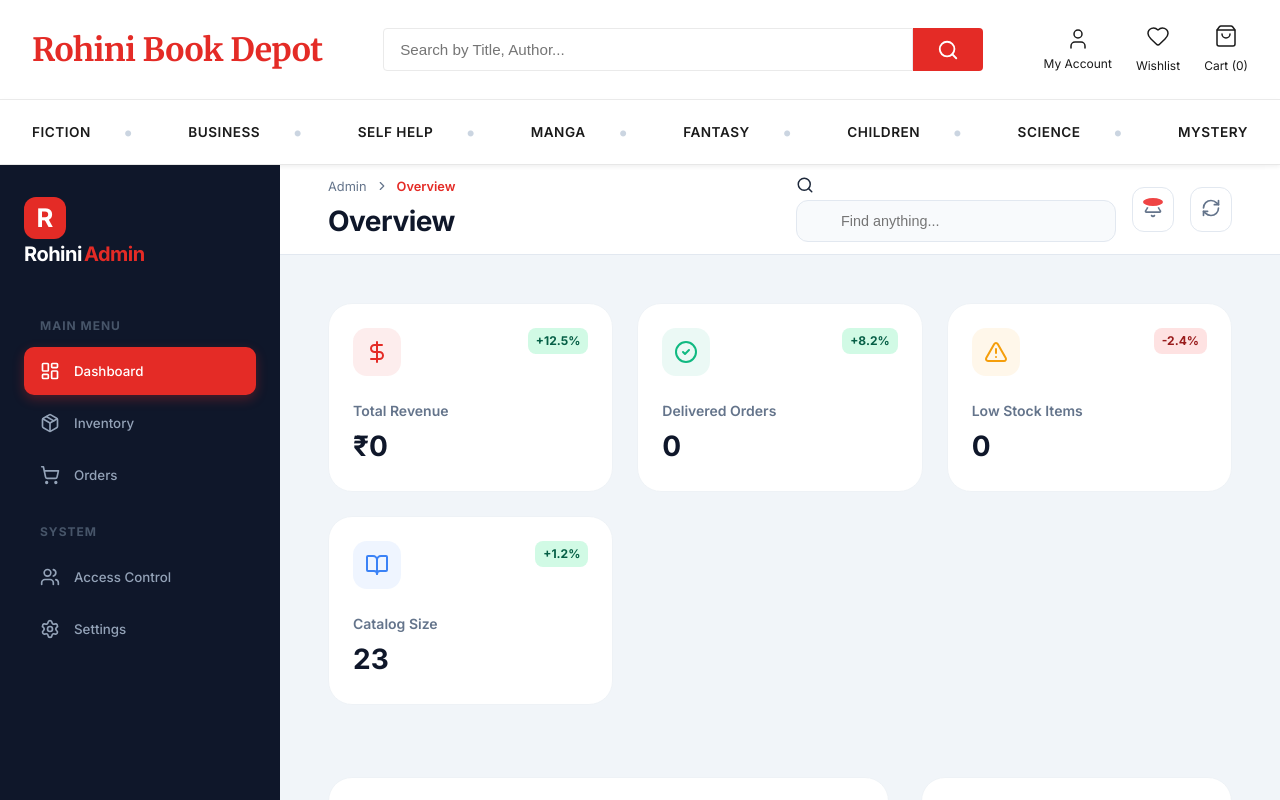
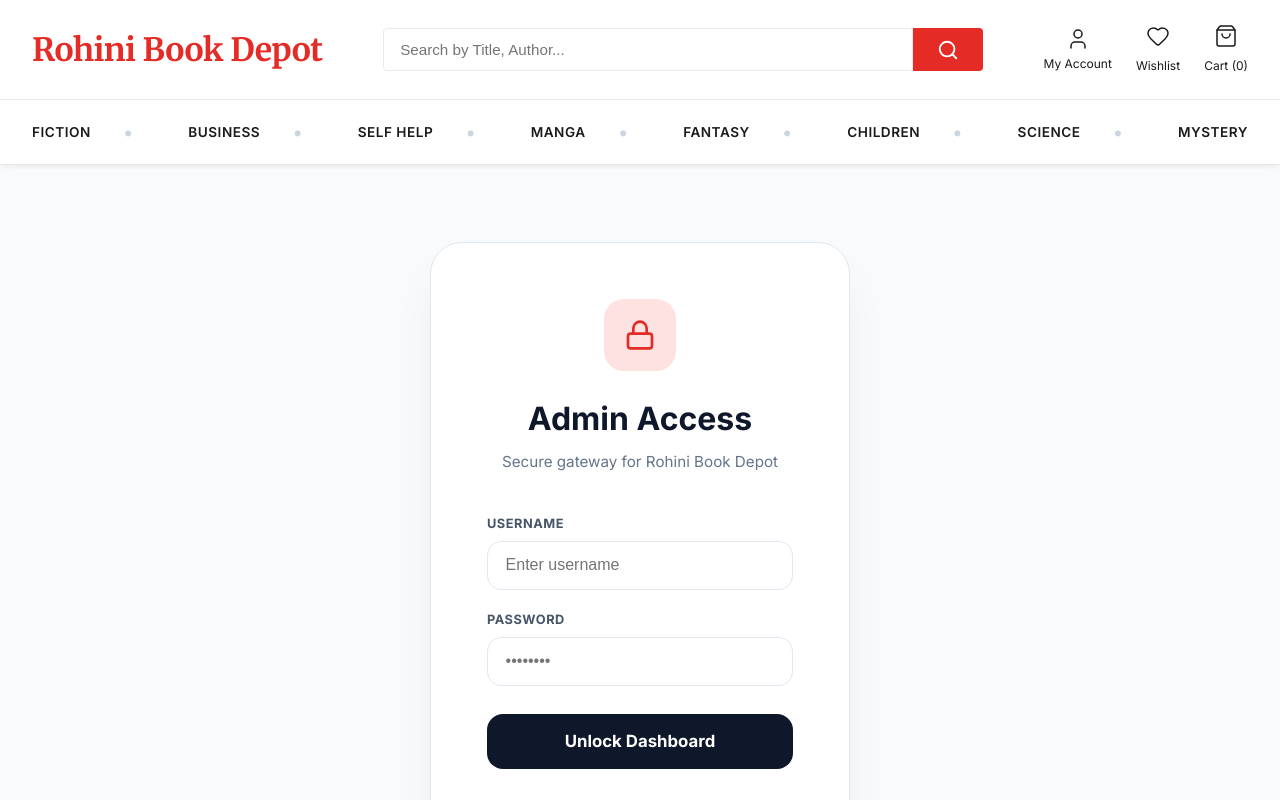
Before and after one commit to bhagwaticreationshelpdesk-debug/rohinibook, a Next.js app: page /admin in a window 1280 px wide. Shown: the top 800 px of the page. Built offline with nearby package versions, Linux system fonts and the light colour scheme.

Commit message:
Secure Admin Panel: Implement professional login gateway with session persistence

```diff
--- a/app/admin/page.tsx
+++ b/app/admin/page.tsx
@@ -23,7 +23,8 @@ import {
     Eye,
     AlertTriangle,
     CheckCircle2,
-    RefreshCw
+    RefreshCw,
+    Lock
 } from 'lucide-react';
 import Link from 'next/link';
 import { useAppContext, Product, Order } from '../context/AppContext';
@@ -39,6 +40,14 @@ export default function AdminPage() {
     const [isModalOpen, setIsModalOpen] = useState(false);
     const [editingProduct, setEditingProduct] = useState<Product | null>(null);
     const [notification, setNotification] = useState<{ message: string, type: 'success' | 'error' } | null>(null);
+    const [isAuthenticated, setIsAuthenticated] = useState(false);
+    const [loginError, setLoginError] = useState("");
+
+    // Check auth on mount
+    useEffect(() => {
+        const auth = sessionStorage.getItem('admin_auth');
+        if (auth === 'true') setIsAuthenticated(true);
+    }, []);
 
     // Auto-hide notification
     useEffect(() => {
@@ -106,6 +115,117 @@ export default function AdminPage() {
         setIsModalOpen(false);
     };
 
+    const handleLogin = (e: React.FormEvent<HTMLFormElement>) => {
+        e.preventDefault();
+        const formData = new FormData(e.currentTarget);
+        const user = formData.get('username');
+        const pass = formData.get('password');
+
+        if (user === 'admin' && pass === 'admin123') {
+            setIsAuthenticated(true);
+            sessionStorage.setItem('admin_auth', 'true');
+            setLoginError("");
+        } else {
+            setLoginError("Invalid credentials. Please try again.");
+        }
+    };
+
+    const handleLogout = () => {
+        setIsAuthenticated(false);
+        sessionStorage.removeItem('admin_auth');
+    };
+
+    if (!isAuthenticated) {
+        return (
+            <div className="loginContainer" style={{
+                minHeight: '100vh',
+                display: 'flex',
+                alignItems: 'center',
+                justifyContent: 'center',
+                background: '#f8fafc',
+                padding: '2rem'
+            }}>
+                <div className="loginCard" style={{
+                    background: 'white',
+                    padding: '3.5rem',
+                    borderRadius: '32px',
+                    boxShadow: '0 25px 50px -12px rgba(0, 0, 0, 0.08)',
+                    width: '100%',
+                    maxWidth: '420px',
+                    textAlign: 'center',
+                    border: '1px solid #e2e8f0'
+                }}>
+                    <div style={{
+                        width: '72px',
+                        height: '72px',
+                        background: '#fee2e2',
+                        color: '#E42B26',
+                        borderRadius: '20px',
+                        display: 'flex',
+                        alignItems: 'center',
+                        justifyContent: 'center',
+                        margin: '0 auto 1.5rem'
+                    }}>
+                        <Lock size={32} />
+                    </div>
+                    <h1 style={{ fontWeight: 800, color: '#0f172a', marginBottom: '0.5rem', fontSize: '2rem' }}>Admin Access</h1>
+                    <p style={{ color: '#64748b', marginBottom: '2.5rem', fontSize: '0.95rem' }}>Secure gateway for Rohini Book Depot</p>
+
+                    <form onSubmit={handleLogin} style={{ textAlign: 'left' }}>
+                        <div style={{ marginBottom: '1.25rem' }}>
+                            <label style={{ display: 'block', fontSize: '0.8rem', fontWeight: 700, color: '#475569', marginBottom: '0.5rem', textTransform: 'uppercase', letterSpacing: '0.5px' }}>Username</label>
+                            <input
+                                name="username"
+                                type="text"
+                                placeholder="Enter username"
+                                required
+                                style={{
+                                    width: '100%',
+                                    padding: '0.9rem 1.1rem',
+                                    borderRadius: '14px',
+                                    border: '1px solid #e2e8f0',
+                                    outline: 'none',
+                                    fontSize: '1rem'
+                                }}
+                            />
+                        </div>
+                        <div style={{ marginBottom: '1.75rem' }}>
+                            <label style={{ display: 'block', fontSize: '0.8rem', fontWeight: 700, color: '#475569', marginBottom: '0.5rem', textTransform: 'uppercase', letterSpacing: '0.5px' }}>Password</label>
+                            <input
+                                name="password"
+                                type="password"
+                                placeholder="••••••••"
+                                required
+                                style={{
+                                    width: '100%',
+                                    padding: '0.9rem 1.1rem',
+                                    borderRadius: '14px',
+                                    border: '1px solid #e2e8f0',
+                                    outline: 'none',
+                                    fontSize: '1rem'
+                                }}
+                            />
+                        </div>
+                        {loginError && <p style={{ color: '#ef4444', fontSize: '0.85rem', fontWeight: 600, marginBottom: '1.25rem', textAlign: 'center' }}>{loginError}</p>}
+                        <button type="submit" style={{
+                            width: '100%',
+                            padding: '1.1rem',
+                            background: '#0f172a',
+                            color: 'white',
+                            border: 'none',
+                            borderRadius: '16px',
+                            fontWeight: 700,
+                            cursor: 'pointer',
+                            transition: 'all 0.2s',
+                            fontSize: '1.05rem'
+                        }}>Unlock Dashboard</button>
+                    </form>
+                    <Link href="/" style={{ display: 'inline-block', marginTop: '2.5rem', color: '#94a3b8', fontSize: '0.9rem', textDecoration: 'none', fontWeight: 600 }}>← Return to Store</Link>
+                </div>
+            </div>
+        );
+    }
+
     const handleDelete = (id: string, title: string) => {
         if (confirm(`Are you sure you want to delete "${title}"?`)) {
             deleteProduct(id);
@@ -166,7 +286,7 @@ export default function AdminPage() {
                             <span className="userRole">Superuser</span>
                         </div>
                     </div>
-                    <button className="logoutBtn">
+                    <button className="logoutBtn" onClick={handleLogout}>
                         <LogOut size={18} />
                         <span>Sign Out</span>
                     </button>
```
